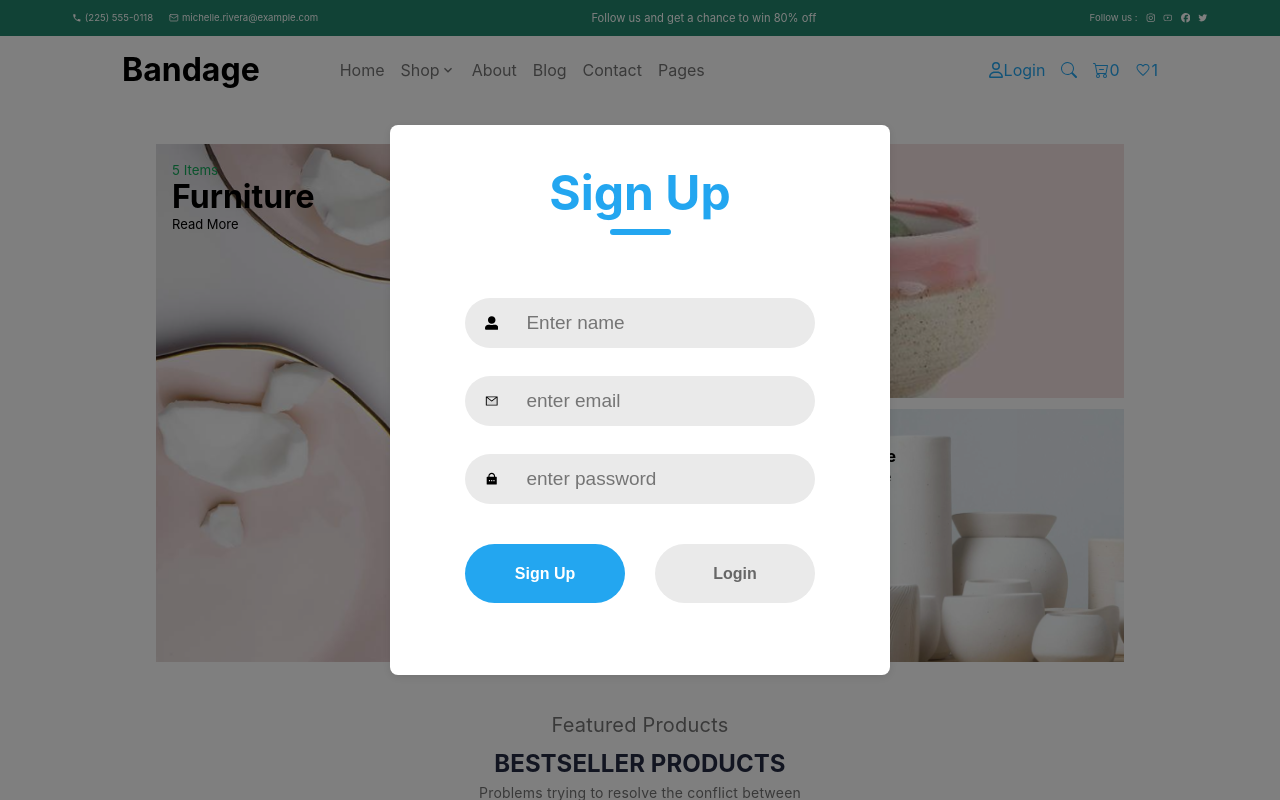
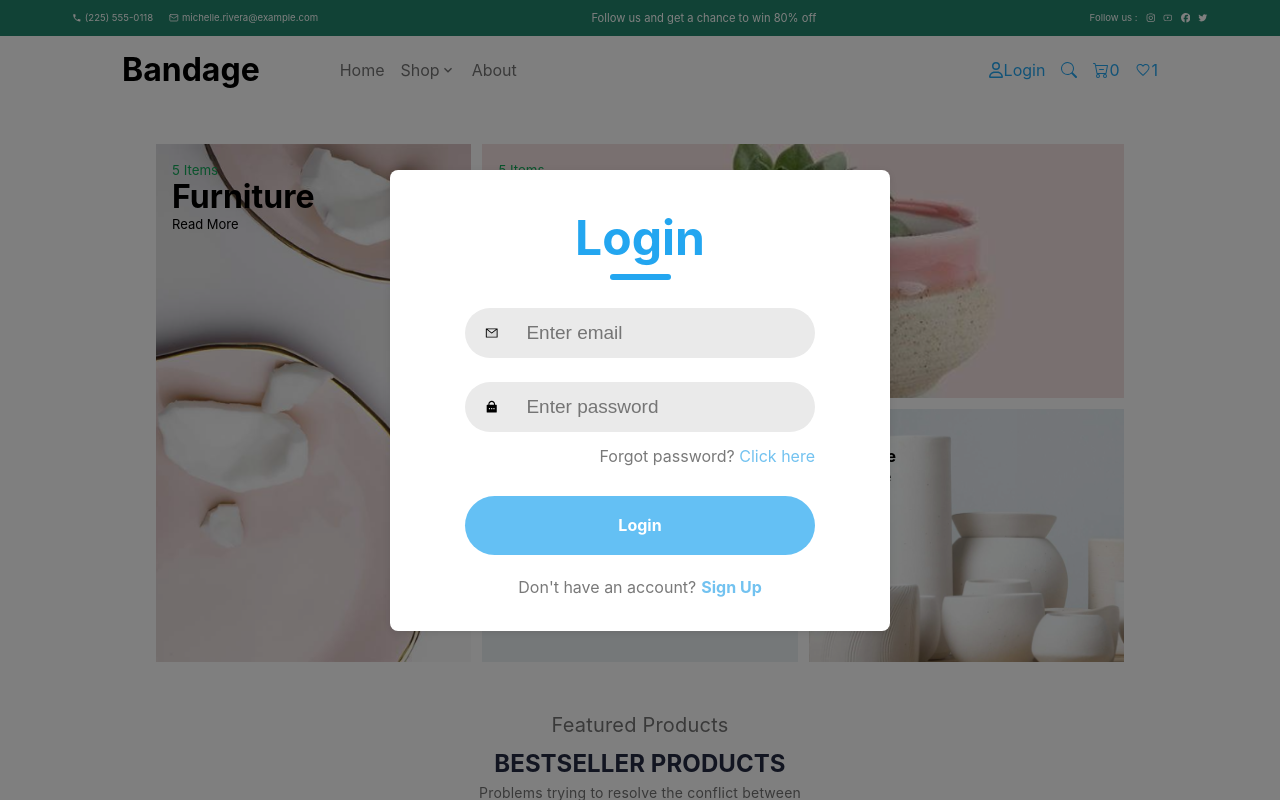
Before and after one commit to Tnath1/ecom-app, a React (Vite) app: page / in a window 1280 px wide. Both pictures are taken after a click on the element "Login". Shown: the top 800 px of the page. Built offline with nearby package versions, Linux system fonts and the light colour scheme; no server answers.

Commit message:
fix: signup

```diff
--- a/src/components/Nav.jsx
+++ b/src/components/Nav.jsx
@@ -1,4 +1,4 @@
-import React, { useState, useEffect } from "react";
+import { useState, useEffect } from "react";
 import { Link, useLocation } from "react-router-dom";
 import { MdLocalPhone } from "react-icons/md";
 import { LuMail } from "react-icons/lu";
@@ -81,7 +81,7 @@ const Nav = () => {
                 <li>
                   <Link>About</Link>
                 </li>
-                <li>
+                {/* <li>
                   <Link>Blog</Link>
                 </li>
                 <li>
@@ -89,7 +89,7 @@ const Nav = () => {
                 </li>
                 <li>
                   <Link>Pages</Link>
-                </li>
+                </li> */}
               </ul>
             </div>
           </div>
--- a/src/components/SignInLogin.jsx
+++ b/src/components/SignInLogin.jsx
@@ -1,16 +1,17 @@
-import React, { useState } from "react";
+import { useEffect, useState } from "react";
 import "../components/css/signupLogin.css";
 import { FaUserAlt } from "react-icons/fa";
 import { AiTwotoneMail } from "react-icons/ai";
 import { RiLockPasswordFill } from "react-icons/ri";
 
 const SignInLogin = ({ isOpen, onClose }) => {
-  const [action, setAction] = useState("Sign Up");
-  const [name, setName] = useState("");
-    const [errors, setErrors] = useState({});
+  const [action, setAction] = useState("Login");
 
-
-
+  useEffect(() => {
+    if (isOpen) {
+      setAction("Login");
+    }
+  }, [isOpen]);
 
   if (!isOpen) return null;
 
@@ -20,85 +21,63 @@ const SignInLogin = ({ isOpen, onClose }) => {
     }
   };
 
-
-
-  // Validation logic for name input
-  const validateName = () => {
-    if (!name.trim()) {
-      setErrors((prevErrors) => ({
-        ...prevErrors,
-        name: "Name is required",
-      }));
-    } else {
-      setErrors((prevErrors) => ({
-        ...prevErrors,
-        name: "",
-      }));
-    }
-  };
-
-  const handleSubmit = () => {
-    validateName();
-    // Add further validation or submission logic here
-  };
-
   return (
     <div className="modal-backdrop" onClick={handleBackdropClick}>
       <div className="modal-content">
         <div className="header">
-          <h2 className="text"> {action} </h2>
+          <h2 className="text">{action}</h2>
           <div className="underline"></div>
         </div>
+
         <div className="inputs">
-        {action === "Login" ? null : (
+          {action === "Sign Up" && (
             <div className="input">
               <FaUserAlt className="icon" />
-            <input
-              type="text"
-              placeholder="Enter name"
-              // value={name}
-              // onChange={(e) => setName(e.target.value)}
-              // onBlur={validateName}
-            />
-
+              <input type="text" placeholder="Enter name" />
             </div>
           )}
-         {/* {errors.name && <p className="error">{errors.name}</p>} */}
 
           <div className="input">
             <AiTwotoneMail className="icon" />
-            <input type="text" placeholder="enter email" />
+            <input type="email" placeholder="Enter email" />
           </div>
+
           <div className="input">
             <RiLockPasswordFill className="icon" />
-            <input type="text" placeholder="enter password" />
+            <input type="password" placeholder="Enter password" />
           </div>
-        </div>
-        {action === "Sign Up" ? (
-          <div></div>
-        ) : (
+          {action === "Login" && (
             <div className="forgot_password">
-            forgot password? <span>click here</span>
+              Forgot password? <span>Click here</span>
             </div>
           )}
+        </div>
 
         <div className="submit_container">
-          <button
-            className={action === "Sign Up" ? "submit " : "submit  gray "}
-            onClick={() => {
-              setAction("Sign Up");
+          <button type="button" className="submit inactive-submit" disabled>
+            {action}
+          </button>
+        </div>
+
+        <div className="auth-switch-copy">
+          {action === "Login"
+            ? "Don't have an account?"
+            : "Already have an account?"}
+          <span
+            className="auth-switch-button"
+            role="button"
+            tabIndex={0}
+            onClick={() =>
+              setAction(action === "Login" ? "Sign Up" : "Login")
+            }
+            onKeyDown={(event) => {
+              if (event.key === "Enter" || event.key === " ") {
+                setAction(action === "Login" ? "Sign Up" : "Login");
+              }
             }}
           >
-            Sign Up
-          </button>
-          <button
-            className={action === "Login" ? "submit " : "submit  gray"}
-            onClick={() => {
-              setAction("Login");
-            }}
-          >
-            Login
-          </button>
+            {action === "Login" ? "Sign Up" : "Login"}
+          </span>
         </div>
       </div>
     </div>
@@ -106,103 +85,3 @@ const SignInLogin = ({ isOpen, onClose }) => {
 };
 
 export default SignInLogin;
-
-
-
-
-
-
-
-
-
-
-
-
-
-
-
-
-
-
-// import React, { useState } from "react";
-// import "../components/css/signupLogin.css";
-// import { FaUserAlt } from "react-icons/fa";
-
-// const SignInLogin = ({ isOpen, onClose }) => {
-//   const [action, setAction] = useState("Sign Up");
-//
-//   if (!isOpen) return null;
-
-//   const handleBackdropClick = (e) => {
-//     if (e.target === e.currentTarget) {
-//       onClose();
-//     }
-//   };
-
-//   // Validation logic for name input
-//   const validateName = () => {
-//     if (!name.trim()) {
-//       setErrors((prevErrors) => ({
-//         ...prevErrors,
-//         name: "Name is required",
-//       }));
-//     } else {
-//       setErrors((prevErrors) => ({
-//         ...prevErrors,
-//         name: "",
-//       }));
-//     }
-//   };
-
-//   const handleSubmit = () => {
-//     validateName();
-//     // Add further validation or submission logic here
-//   };
-
-//   return (
-//     <div className="modal-backdrop" onClick={handleBackdropClick}>
-//       <div className="modal-content">
-//         <div className="header">
-//           <h2 className="text"> {action} </h2>
-//           <div className="underline"></div>
-//         </div>
-
-//         {action === "Login" ? null : (
-//           <div className="input">
-//             <FaUserAlt className="icon" />
-//             <input
-//               type="text"
-//               placeholder="Enter name"
-//               value={name}
-//               onChange={(e) => setName(e.target.value)}
-//               onBlur={validateName} // Validate when user leaves the input field
-//             />
-
-//           </div>
-//         )}
-//
-
-//         <div className="submit_container">
-//           <button
-//             className={action === "Sign Up" ? "submit" : "submit gray"}
-//             onClick={() => setAction("Sign Up")}
-//           >
-//             Sign Up
-//           </button>
-//           <button
-//             className={action === "Login" ? "submit" : "submit gray"}
-//             onClick={() => setAction("Login")}
-//           >
-//             Login
-//           </button>
-//         </div>
-
-//         <div className="submit_button">
-//           <button onClick={handleSubmit}>Submit</button>
-//         </div>
-//       </div>
-//     </div>
-//   );
-// };
-
-// export default SignInLogin;
--- a/src/components/css/signupLogin.css
+++ b/src/components/css/signupLogin.css
@@ -19,6 +19,10 @@
     width: 100%;
     z-index: 999;
     text-align: center;
+  }
+
+  .modal-content button {
+    font: inherit;
   }
 
   .header{
@@ -45,10 +49,10 @@
 
   }
   .inputs{
-    margin-top: 55px;
+    margin-top: 20px;
     display: flex;
     flex-direction: column;
-    gap: 20px;
+    gap: 16px;
   }
 
   .input{
@@ -78,10 +82,13 @@ div.input input{
 }
 
 div.forgot_password{
-  margin-left: -90px;
-  margin-top: 27px;
+  margin-top: -4px;
   color: #797979;
-  font-size: 18px;
+  font-size: 16px;
+  text-align: right;
+  width: 350px;
+  margin-left: auto;
+  margin-right: auto;
 }
 
 div.forgot_password span{
@@ -89,17 +96,34 @@ div.forgot_password span{
   cursor: pointer;
 }
 
+div.auth-switch-copy {
+  margin-top: 20px;
+  color: #797979;
+  font-size: 16px;
+  text-align: center;
+  white-space: nowrap;
+}
+
+span.auth-switch-button {
+  color: rgb(114, 194, 240);
+  cursor: pointer;
+  font-size: 16px;
+  font-weight: 700;
+  margin-left: 5px;
+  display: inline;
+}
+
  div.submit_container{
   display: flex;
   gap: 30px;
-  margin: 40px auto;
+  margin: 28px auto 0;
   justify-content: center;
   align-items: center;
  }
 
 
 div.submit_container .submit {
-   width: 160px;
+   width: 350px;
    height: 59px;
    color: #fff;
    background-color: rgba(35, 166, 240, 1);
@@ -117,6 +141,11 @@ div.submit_container .gray{
   color: #676767 ;
 }
 
+div.submit_container .inactive-submit {
+  opacity: 0.7;
+  cursor: not-allowed;
+}
+
 p.error {
   color: red;
   font-size: 0.85rem;
```
Lines whose indentation alone changed are shown as unchanged.
